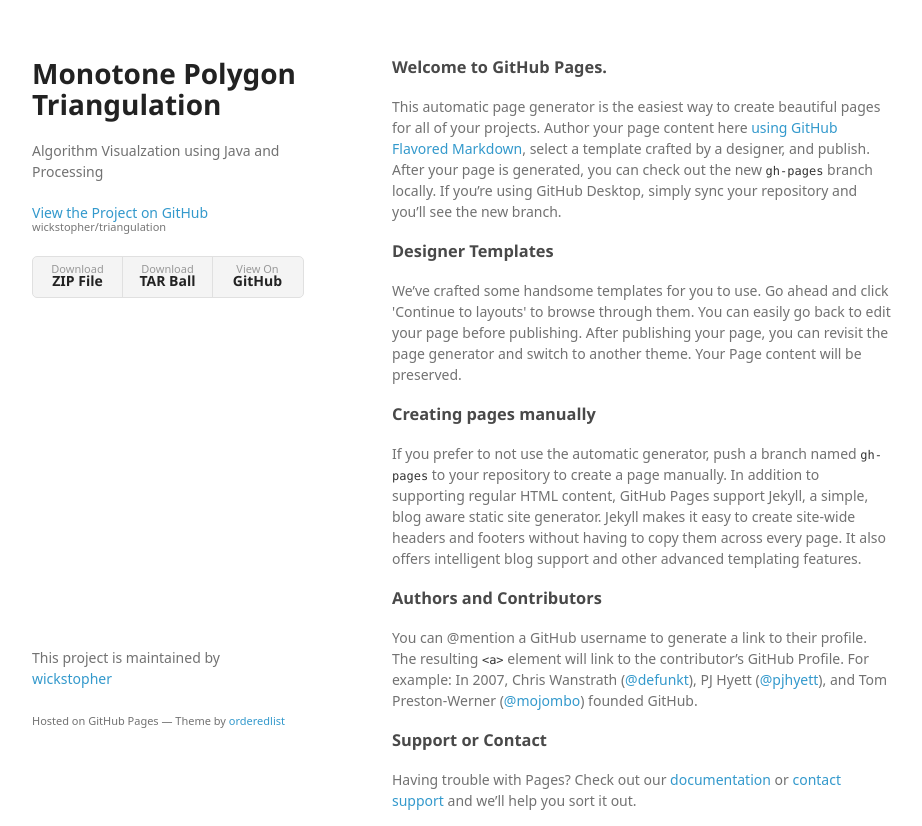
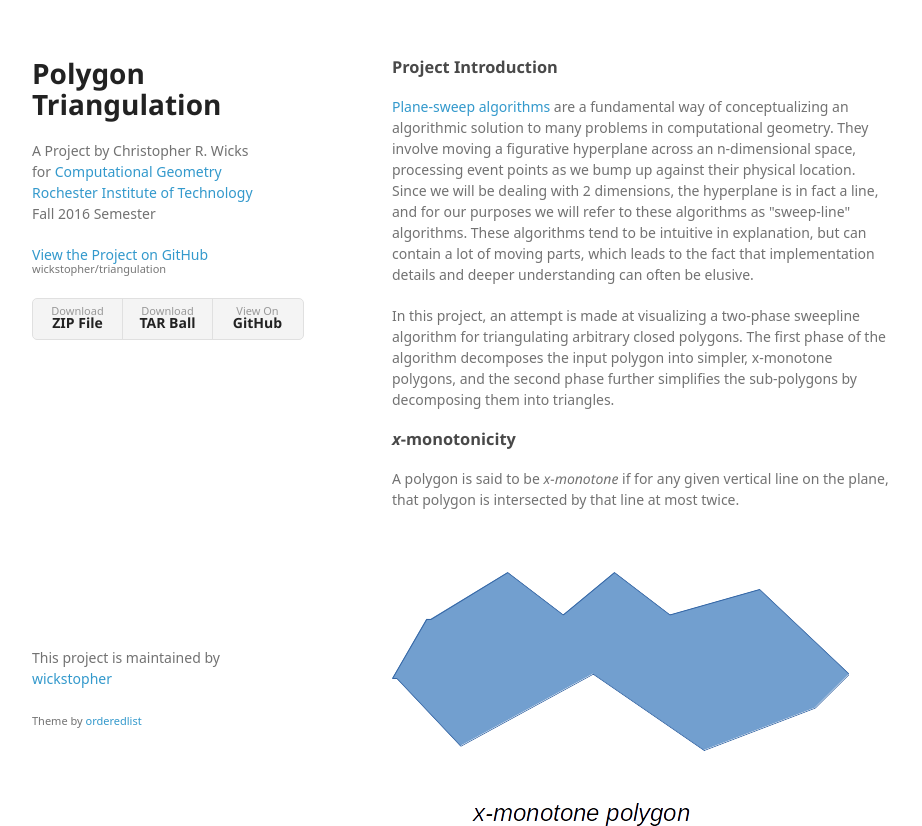
Before and after one commit to wickstopher/triangulation, a plain HTML site: page index.html in a window 1280 px wide. Shown: the top 826 px of the page, without its empty margins (178-1100 px from the left). Drawn offline with Linux system fonts and the light colour scheme; a web font is replaced by a local one.

Commit message:
Update index.html and add resources.

```diff
--- a/index.html
+++ b/index.html
@@ -15,8 +15,13 @@
   <body>
     <div class="wrapper">
       <header>
-        <h1>Monotone Polygon Triangulation</h1>
-        <p>Algorithm Visualzation using Java and Processing</p>
+        <h1>Polygon Triangulation</h1>
+        <p>
+           A Project by Christopher R. Wicks<br>
+           for <a href="https://www.cs.rit.edu/~rjb/RITcourses/2161/CompGeo/ComputationalGeometry.html">Computational Geometry</a><br>
+           <a href="https://www.rit.edu">Rochester Institute of Technology</a><br>
+           Fall 2016 Semester
+        </p>
 
         <p class="view"><a href="https://github.com/wickstopher/triangulation">View the Project on GitHub <small>wickstopher/triangulation</small></a></p>
 
@@ -28,34 +33,34 @@
         </ul>
       </header>
       <section>
-        <h3>
-<a id="welcome-to-github-pages" class="anchor" href="#welcome-to-github-pages" aria-hidden="true"><span aria-hidden="true" class="octicon octicon-link"></span></a>Welcome to GitHub Pages.</h3>
+            <h3>Project Introduction</h3>
+            <p>
+                <a href="https://en.wikipedia.org/wiki/Sweep_line_algorithm">Plane-sweep algorithms</a> are a fundamental way of conceptualizing an algorithmic solution to
+                many problems in computational geometry. They involve
+                moving a figurative hyperplane across an n-dimensional space, processing event points as we bump up against their physical location.
+                Since we will be dealing with 2 dimensions, the hyperplane is in fact a line, and for our purposes we will refer to
+                these algorithms as "sweep-line" algorithms. These algorithms tend to be intuitive in explanation, but can contain a lot of moving parts,
+                which leads to the fact that implementation details and deeper understanding can often be elusive.
+            </p>
+            <p>
+                In this project, an attempt is made at visualizing a two-phase sweepline algorithm for triangulating arbitrary
+                closed polygons. The first phase of the algorithm decomposes the input polygon into simpler, x-monotone polygons,
+                and the second phase further simplifies the sub-polygons by decomposing them into triangles.
+            </p>
 
-<p>This automatic page generator is the easiest way to create beautiful pages for all of your projects. Author your page content here <a href="https://guides.github.com/features/mastering-markdown/">using GitHub Flavored Markdown</a>, select a template crafted by a designer, and publish. After your page is generated, you can check out the new <code>gh-pages</code> branch locally. If you’re using GitHub Desktop, simply sync your repository and you’ll see the new branch.</p>
+            <h3><i>x</i>-monotonicity</h3>
+            <p>
+                A polygon is said to be <i>x-monotone</i> if for any given vertical line on the plane, that polygon is intersected by that line at most twice.
+            </p>
 
-<h3>
-<a id="designer-templates" class="anchor" href="#designer-templates" aria-hidden="true"><span aria-hidden="true" class="octicon octicon-link"></span></a>Designer Templates</h3>
+            <br><br><img src="resources/xmonotonepoly.png">
+            <br><img src="resources/nonmonotonepoly.png">
 
-<p>We’ve crafted some handsome templates for you to use. Go ahead and click 'Continue to layouts' to browse through them. You can easily go back to edit your page before publishing. After publishing your page, you can revisit the page generator and switch to another theme. Your Page content will be preserved.</p>
 
-<h3>
-<a id="creating-pages-manually" class="anchor" href="#creating-pages-manually" aria-hidden="true"><span aria-hidden="true" class="octicon octicon-link"></span></a>Creating pages manually</h3>
-
-<p>If you prefer to not use the automatic generator, push a branch named <code>gh-pages</code> to your repository to create a page manually. In addition to supporting regular HTML content, GitHub Pages support Jekyll, a simple, blog aware static site generator. Jekyll makes it easy to create site-wide headers and footers without having to copy them across every page. It also offers intelligent blog support and other advanced templating features.</p>
-
-<h3>
-<a id="authors-and-contributors" class="anchor" href="#authors-and-contributors" aria-hidden="true"><span aria-hidden="true" class="octicon octicon-link"></span></a>Authors and Contributors</h3>
-
-<p>You can @mention a GitHub username to generate a link to their profile. The resulting <code>&lt;a&gt;</code> element will link to the contributor’s GitHub Profile. For example: In 2007, Chris Wanstrath (<a href="https://github.com/defunkt" class="user-mention">@defunkt</a>), PJ Hyett (<a href="https://github.com/pjhyett" class="user-mention">@pjhyett</a>), and Tom Preston-Werner (<a href="https://github.com/mojombo" class="user-mention">@mojombo</a>) founded GitHub.</p>
-
-<h3>
-<a id="support-or-contact" class="anchor" href="#support-or-contact" aria-hidden="true"><span aria-hidden="true" class="octicon octicon-link"></span></a>Support or Contact</h3>
-
-<p>Having trouble with Pages? Check out our <a href="https://help.github.com/pages">documentation</a> or <a href="https://github.com/contact">contact support</a> and we’ll help you sort it out.</p>
       </section>
       <footer>
         <p>This project is maintained by <a href="https://github.com/wickstopher">wickstopher</a></p>
-        <p><small>Hosted on GitHub Pages &mdash; Theme by <a href="https://github.com/orderedlist">orderedlist</a></small></p>
+        <p><small>Theme by <a href="https://github.com/orderedlist">orderedlist</a></small></p>
       </footer>
     </div>
     <script src="javascripts/scale.fix.js"></script>
```
Also changed, not shown: resources/nonmonotonepoly.png (added), resources/xmonotonepoly.png (added).
